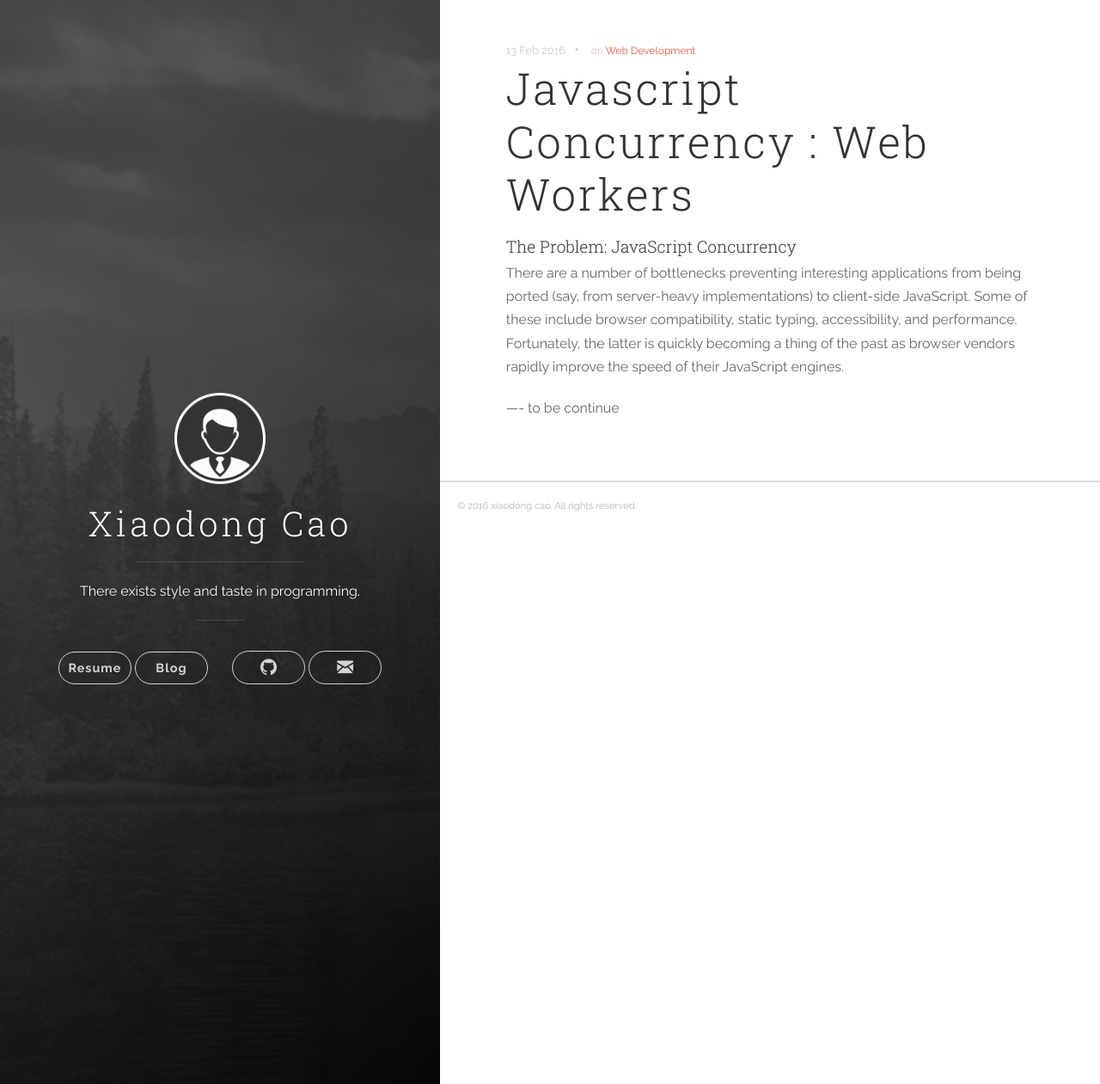
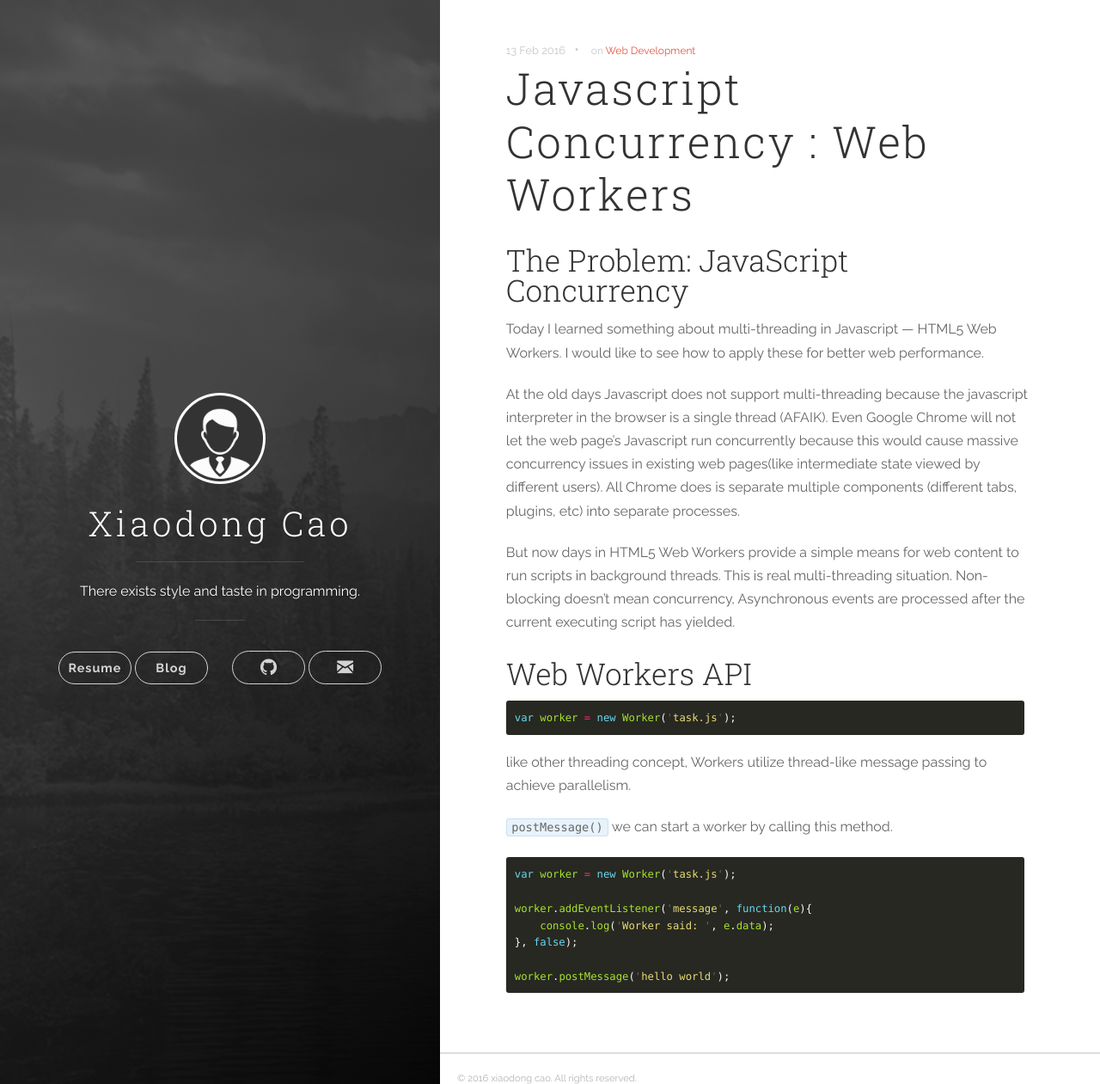
Before and after one commit to DVegaCapital/personal_website, a Jekyll site: the page built from _posts/2016-02-13-Javascript-Concurrency-Web-Workers.md, in a window 1280 px wide and 1261 px high. Shown: the whole window at 86% size. Built offline with Jekyll 4.4.1, drawn with Linux system fonts in a browser that asks for light colours; nearby versions of some CDN libraries.

Commit message:
update blog

````diff
--- a/_posts/2016-02-13-Javascript-Concurrency-Web-Workers.md
+++ b/_posts/2016-02-13-Javascript-Concurrency-Web-Workers.md
@@ -6,11 +6,37 @@ categories: front end development
 tags: [Web Development]
 ---
 
-#### The Problem: JavaScript Concurrency
+## The Problem: JavaScript Concurrency
 
-There are a number of bottlenecks preventing interesting applications from being ported (say, from server-heavy
-implementations) to client-side JavaScript. Some of these include browser compatibility, static typing, accessibility,
-and performance. Fortunately, the latter is quickly becoming a thing of the past as browser vendors rapidly improve the
-speed of their JavaScript engines.
+Today I learned something about multi-threading in Javascript --- HTML5 Web Workers. I would like to see how to apply these
+for better web performance.
 
----- to be continue
+At the old days Javascript does not support multi-threading because the javascript interpreter in the browser is a
+single thread (AFAIK). Even Google Chrome will not let the web page's Javascript run concurrently because this would
+cause massive concurrency issues in existing web pages(like intermediate state viewed by different users). All
+Chrome does is separate multiple components (different tabs, plugins, etc) into separate processes.
+
+But now days in HTML5 Web Workers provide a simple means for web content to run scripts in background threads. This is
+real multi-threading situation. Non-blocking doesn't mean concurrency, Asynchronous events are processed after the current
+executing script has yielded.
+
+
+## Web Workers API
+
+{% highlight javascript %}
+var worker = new Worker('task.js');
+{% endhighlight %}
+
+like other threading concept, Workers utilize thread-like message passing to achieve parallelism.
+
+```postMessage()``` we can start a worker by calling this method.
+
+{% highlight javascript %}
+var worker = new Worker('task.js');
+
+worker.addEventListener('message', function(e){
+    console.log('Worker said: ', e.data);
+}, false);
+
+worker.postMessage('hello world');
+{% endhighlight %}
````
Also changed, not shown: 4 other files.
